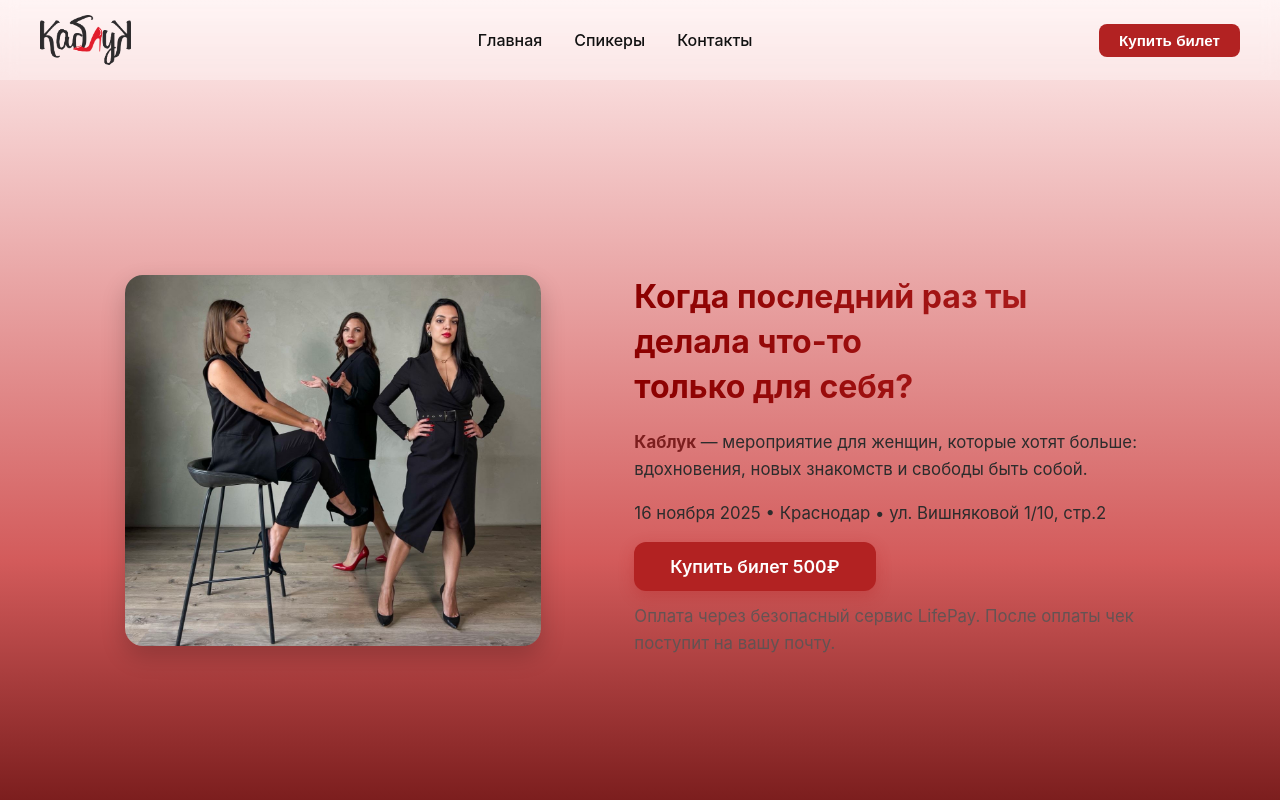
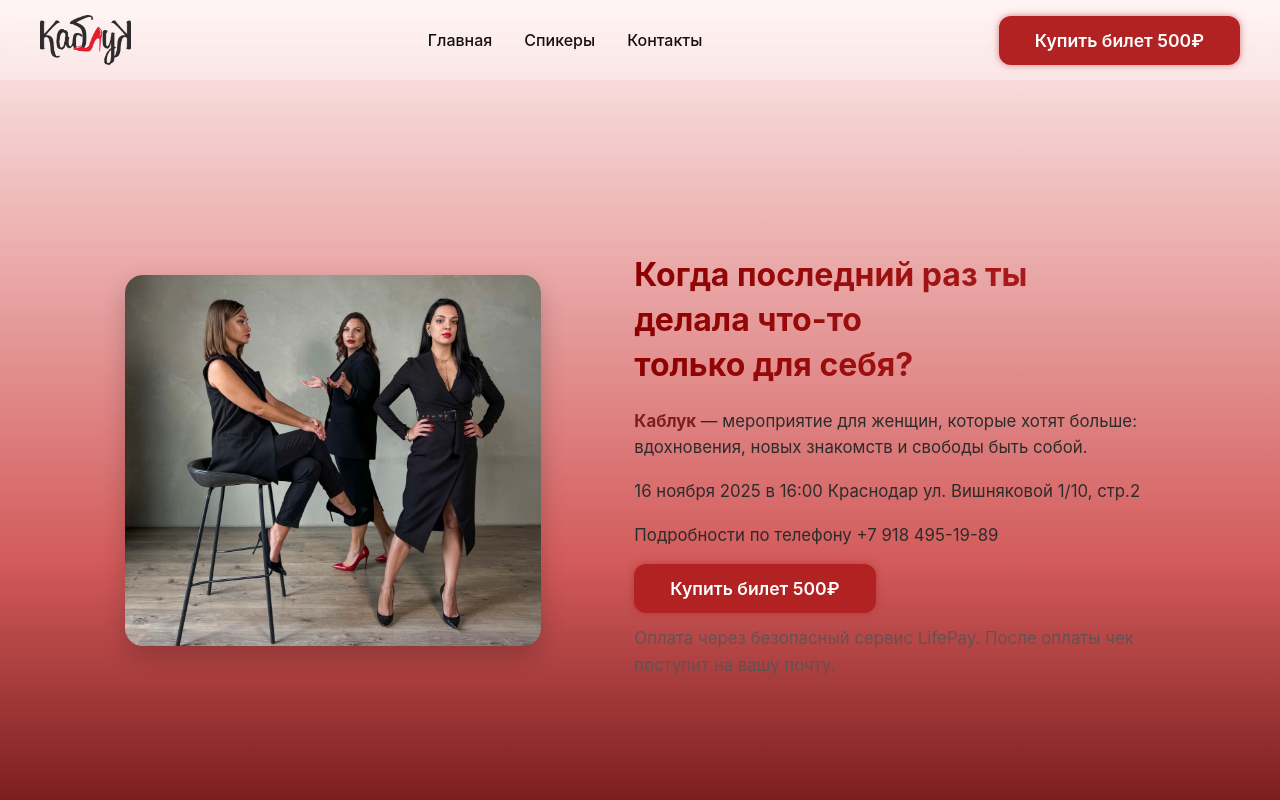
Before and after one commit to OlgaManianova21/my-promo-site, a React (Create React App) app: page / in a window 1280 px wide. Shown: the top 800 px of the page. Built offline with nearby package versions, Linux system fonts and the light colour scheme.

Commit message:
add phone number and header button

```diff
--- a/src/components/Header/Header.css
+++ b/src/components/Header/Header.css
@@ -70,6 +70,17 @@ html {
   font-size: 0.95rem;
   white-space: nowrap;
 }
+
+.pay-btn {
+  animation: pulse 2s infinite;
+}
+
+@keyframes pulse {
+  0% { box-shadow: 0 0 0 rgba(178, 34, 34, 0.4); }
+  70% { box-shadow: 0 0 10px rgba(178, 34, 34, 0.6); }
+  100% { box-shadow: 0 0 0 rgba(178, 34, 34, 0); }
+}
+
 
 .header-btn:hover {
   background: #d83030;
--- a/src/components/Header/Header.jsx
+++ b/src/components/Header/Header.jsx
@@ -23,8 +23,15 @@ const Header = () => {
           <a href="#details">Контакты</a>
         </nav>
 
-        {/* Кнопка всегда видима */}
-        <button className="header-btn">Купить билет</button>
+       {/* 💳 Кнопка оплаты */}
+        <a
+          href="https://pay.lifepay.ru/p/1234567890abcdef" // ← вставь свою ссылку LifePay
+          target="_blank"
+          rel="noopener noreferrer"
+          className="header-btn pay-btn"
+        >
+          Купить билет 500₽
+        </a>
       </div>
     </header>
   );
--- a/src/components/Hero/Hero.css
+++ b/src/components/Hero/Hero.css
@@ -144,7 +144,7 @@
 
 .payment-info {
   margin-top: 12px;
-  font-size: 0.95rem;
+  font-size: 0.6rem;
   color: #555;
   opacity: 0.85;
 }
--- a/src/components/Hero/Hero.jsx
+++ b/src/components/Hero/Hero.jsx
@@ -37,7 +37,8 @@ const Hero = () => {
           <strong>Каблук</strong> — мероприятие для женщин, которые хотят больше:
           вдохновения, новых знакомств и свободы быть собой.
         </p>
-        <p>16 ноября 2025 • Краснодар • ул. Вишняковой 1/10, стр.2</p>
+        <p>16 ноября 2025 в 16:00 Краснодар ул. Вишняковой 1/10, стр.2</p>
+        <p>Подробности по телефону +7 918 495-19-89</p>
 
         {/* 💳 Кнопка оплаты */}
         <a
```
